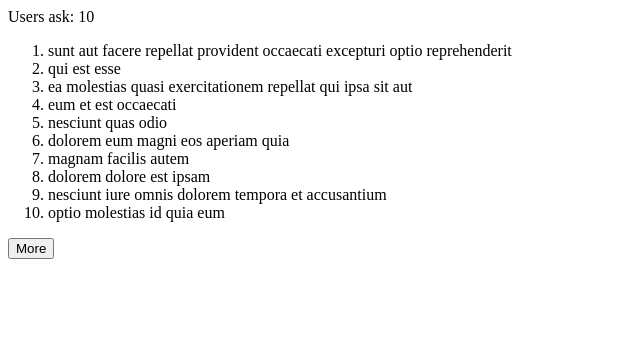
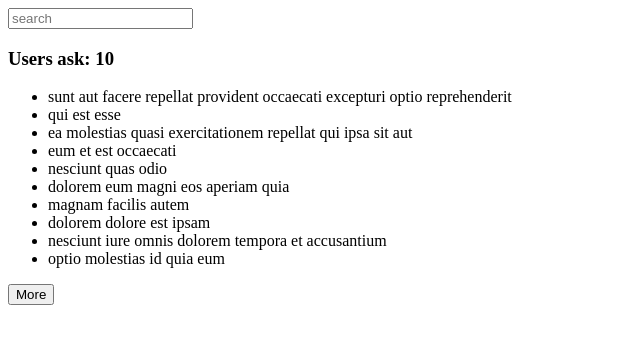
Before and after one commit to Kirigam/Apiko-Full-Stack-Intensive, a React app: page / in a window 1280 px wide. Shown: the whole page, without its empty margins (0-640 px from the left). Built offline with nearby package versions, Linux system fonts and the light colour scheme.

Commit message:
Add task 4

```diff
--- a/package.json
+++ b/package.json
@@ -5,7 +5,8 @@
   "dependencies": {
     "react": "^16.2.0",
     "react-dom": "^16.2.0",
-    "react-scripts": "1.1.1"
+    "react-scripts": "1.1.1",
+    "styled-components": "^3.2.5"
   },
   "scripts": {
     "start": "react-scripts start",
--- a/public/index.html
+++ b/public/index.html
@@ -26,11 +26,8 @@
       You need to enable JavaScript to run this app.
     </noscript>
     <div id="root"></div>
-    <div>
-      Users ask: <span id="postCounter">10</span>
-    </div>
+    <div id='main'></div>
     <div id="posts"></div>
-    <button id="more">More</button>
     <!--
       This HTML file is a template.
       If you open it directly in the browser, you will see an empty page.
--- a/src/index.js
+++ b/src/index.js
@@ -2,40 +2,96 @@ import React from 'react';
 import ReactDOM from 'react-dom';
 import registerServiceWorker from './registerServiceWorker';
 import data from './data';
+import styled from 'styled-components';
 
-let count = 10;
-let ls = data.slice(0,count);
-const buttonMore = document.getElementById('more');
-
-const PostCounter = ({count}) => <span>{count}</span>;
+let ls = data;
 
 const Posts = ({ list }) => (
-    <ol>
+    <ul>
       {list.map(item => (
-        <li key={item}>
+        <li key={item.id}>
           {item.title}
         </li>
       ))}
-    </ol>
+    </ul>
   );
 
+class PostsUsers extends React.Component {
+    constructor(props) {
+        super(props);
+        this.state = {
+            count: 10
+        };
+
+       this.clickMore = this.clickMore.bind(this);
+    }
+    clickMore() {
+        let value = (this.state.count < 100)? this.state.count+10 : 100;
+
+        this.setState({count: value});
+    }
+    render() {
+        return (
+            <React.Fragment>
+                <h3>Users ask: {this.state.count}</h3>
+                <Posts list={ls.slice(0 ,this.state.count)} />
+                <button onClick={this.clickMore}>More</button>
+            </React.Fragment>
+        );
+    }
+}
+
 ReactDOM.render(
-    <Posts list={ls} />,
+    <PostsUsers />,
     document.getElementById('posts')
 );
 
-buttonMore.onclick = () => {
-    count = (count < 100)
-        ? count+10 : 100;
-    ls = data.slice(0,count);
+/////////////////////////////////////////////////////////////////////
 
-    ReactDOM.render(
-        <PostCounter count={count} />,
-        document.getElementById('postCounter')
-    );
+class SearchInput extends React.Component {
+    constructor(props) {
+        super(props);
+        this.state = { search: '' };
 
-    ReactDOM.render(
-        <Posts list={ls} />,
-        document.getElementById('posts')
-    );
+        this.hendleChange = this.hendleChange.bind(this);
+    }
+
+    hendleChange({target: {name, value}}) {
+        this.setState({[name]: value});
+        if(this.state[name] === '') {
+            ReactDOM.render(
+                <PostsUsers />,
+                document.getElementById('posts')
+            );
+        }else {
+            let pattern = new RegExp(value);
+
+            let filtredArr = data.filter(item => {
+                if(item.title.match(pattern)) {
+                    return item;
+                }
+            });
+
+            ls = filtredArr;
+            ReactDOM.render(
+               (filtredArr.length > 0)
+                ? <PostsUsers />
+                : <p>Not found</p>,
+
+                document.getElementById('posts')
+            );
+        }
+    }
+
+    render() {
+        return (
+            <input type="text" name="search"
+            placeholder="search" value={this.state.value}
+            onChange={this.hendleChange} />
+        );
+    }
 }
+
+ReactDOM.render(
+    <SearchInput /> , document.getElementById('main')
+);
```
Also changed, not shown: 1 other file.
